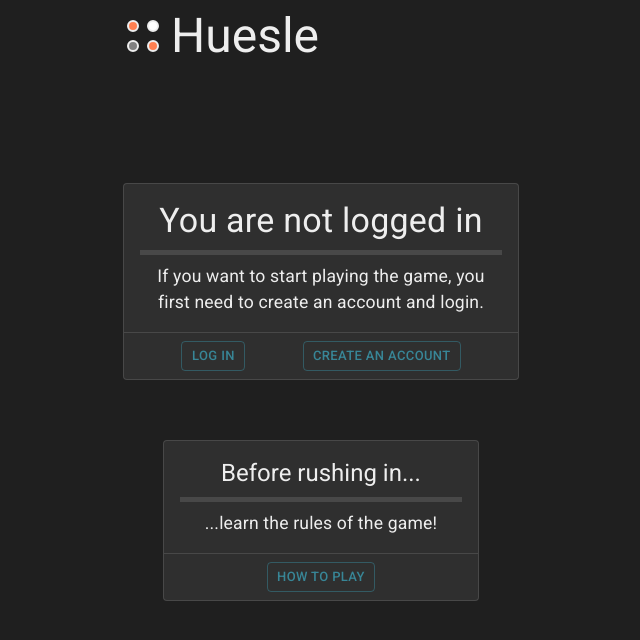
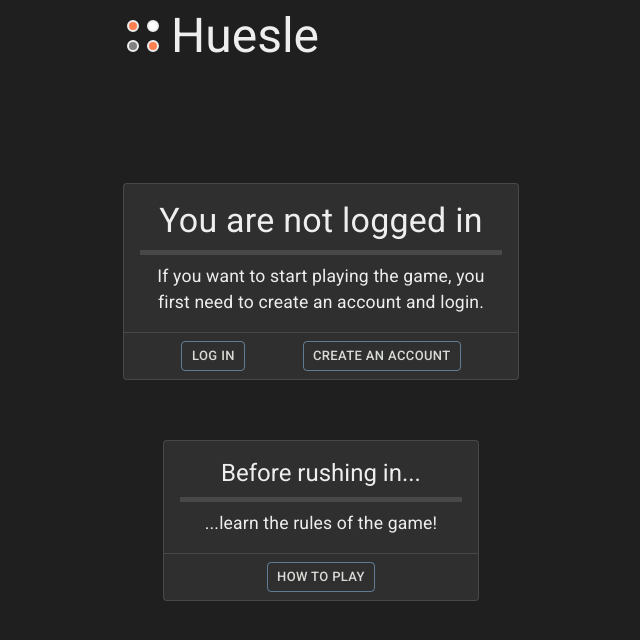
Before and after one commit to alberto-spadoni3/Huesle, a React (Create React App) app in the folder client/: page / in a window 1280 px wide. Shown: the top 640 px of the page, without its empty margins (319-959 px from the left). Built offline with nearby package versions, Linux system fonts and the light colour scheme; no server answers.

Commit message:
Layout refinements

```diff
--- a/client/src/components/Dashboard.js
+++ b/client/src/components/Dashboard.js
@@ -101,7 +101,6 @@ const Dashboard = () => {
         let button_label;
         let button_type = "outlined";
         let button_bgcolor = "";
-        let button_textColor = "text.secondary";
         let button_borderColor = "background.border";
         switch (row_status.state) {
             case GameStates.PLAYING:
@@ -142,7 +141,7 @@ const Dashboard = () => {
                     <Button
                         sx={{
                             width: "70%", height: "50%", fontSize: "65%",
-                            backgroundColor: button_bgcolor, borderColor: button_borderColor, color: button_textColor,
+                            backgroundColor: button_bgcolor, borderColor: button_borderColor, color: "text.secondary",
                             '&:hover': {
                                 borderColor: button_borderColor,
                                 backgroundColor: button_bgcolor
--- a/client/src/components/Home.js
+++ b/client/src/components/Home.js
@@ -54,14 +54,14 @@ const Home = () => {
                                 variant="outlined"
                                 size="small"
                                 onClick={() => navigate("/login")}
-                                color="button"
+                                sx={{ color: "text.secondary" }}
                             >
                                 Log in
                             </Button>
                             <Button
                                 variant="outlined"
                                 size="small"
-                                color="button"
+                                sx={{ color: "text.secondary" }}
                                 onClick={() => navigate("/register")}
                             >
                                 Create an account
@@ -91,7 +91,7 @@ const Home = () => {
                                 variant="outlined"
                                 size="small"
                                 onClick={() => navigate("/rules")}
-                                color="button"
+                                sx={{ color: "text.secondary" }}
                             >
                                 How To Play
                             </Button>
```
